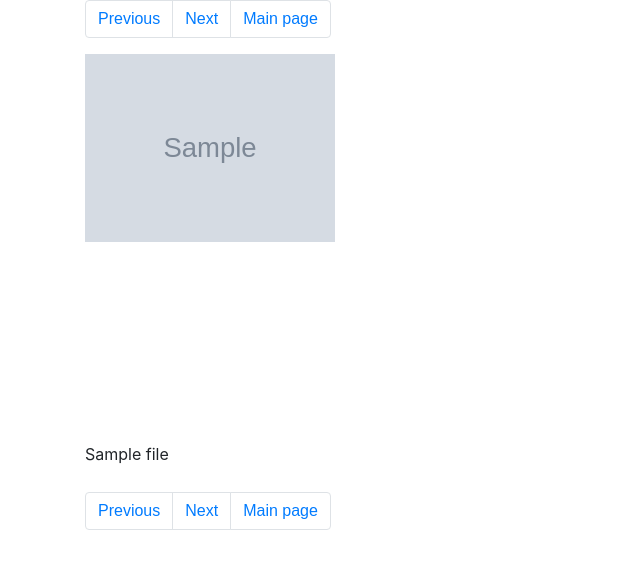
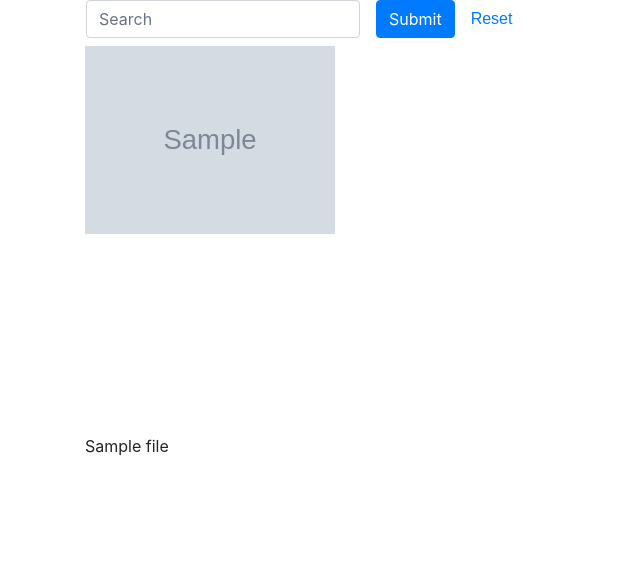
Before and after one commit to LunguGeorgeProgramator/python-django-gallery-manager, a Django app: template templates/index.html in a window 1280 px wide. Shown: the top 569 px of the page, without its empty margins (0-640 px from the left). Run offline with Django 3.2, Linux system fonts and the light colour scheme; the template is opened without the code that fills it: most values are stand-ins (such as "Sample title", 1, 10 or a date in 2020); grey boxes marked "Sample" are stand-in pictures; some libraries are stand-ins or nearby versions.

Commit message:
added a search file form

```diff
--- a/gallery/urls.py
+++ b/gallery/urls.py
@@ -5,6 +5,8 @@ from . import views
 urlpatterns = [
     path('', views.index, name='index_main'),
     url(r'^(?P<last_item>\d+)$', views.index, name='index_main'),
+    path('search', views.search, name='search_main'),
+    url(r'^search/(?P<search>.+)$', views.search, name='search_main'),
     path('view/<folder_name>', views.view, name='view_main'),
     url(r'^view/(?P<folder_name>.+)/(?P<last_item>\d+)$', views.view, name='view_main'),
 ]
--- a/templates/index.html
+++ b/templates/index.html
@@ -4,6 +4,7 @@
 {% endblock %}
 {% load static %}
 <div class="container">
+    {% if prev != None %}
     <nav aria-label="...">
         <ul class="pagination">
             <li class="page-item"><a class="page-link" href="{% url 'index_main' prev %}">Previous</a></li>
@@ -11,6 +12,22 @@
             <li class="page-item"><a class="page-link" href="{% url 'index_main' %}">Main page</a></li>
         </ul>
     </nav>
+    {% endif %}
+
+    <div class="row">
+    	<form action="{% url 'search_main' %}" class="form-inline" method="get">
+			<div class="form-group mx-sm-3 mb-2">
+				<label for="inputSearch" class="sr-only">Search:</label>
+				<input type="text" class="form-control" id="search" placeholder="Search" name="search">
+			</div>
+			<button type="submit" class="btn btn-primary mb-2">Submit</button>
+			<div class="form-group mx-sm-3 mb-2">
+			  <a href="{% url 'index_main' %}">Reset</a>
+			</div>
+    	</form>
+    </div>
+
+
     <div class="row">
         {% for file in complete_list %}
         <div class="col-3">
@@ -23,6 +40,7 @@
         </div>
         {% endfor %}
     </div>
+    {% if prev != None %}
     <nav aria-label="...">
         <ul class="pagination">
             <li class="page-item"><a class="page-link" href="{% url 'index_main' prev %}">Previous</a></li>
@@ -30,4 +48,5 @@
             <li class="page-item"><a class="page-link" href="{% url 'index_main' %}">Main page</a></li>
         </ul>
     </nav>
+    {% endif %}
 </div>
```
Also changed, not shown: gallery/loadFiles.py (+5 -3 lines), gallery/views.py (+17 -2 lines), templates/view.html (+3 -8 lines).
